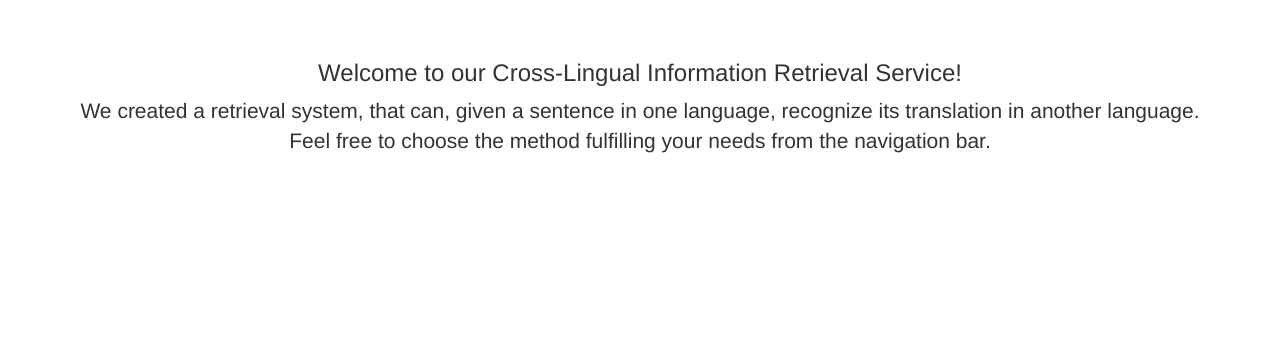
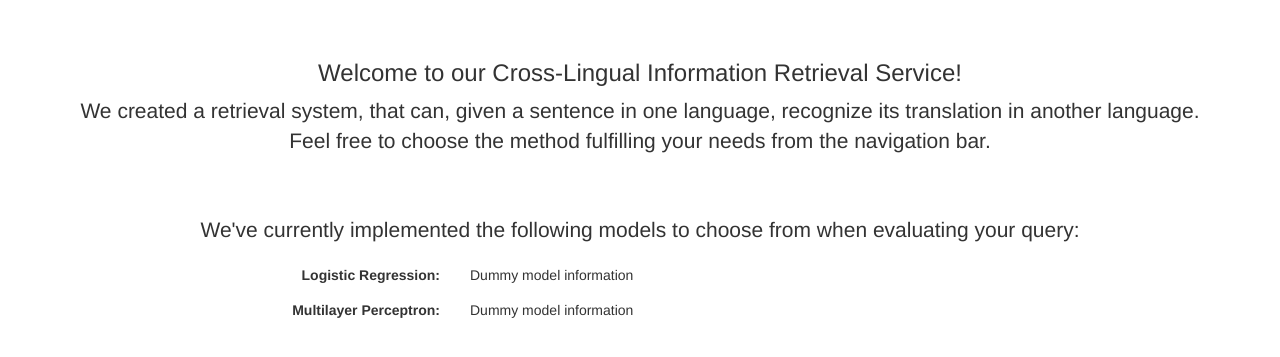
Before and after one commit to janschwedhelm/ir-crosslingual, a Flask app: page / in a window 1280 px wide. Shown: the part 52-409 px from the top of the page. Run offline with Flask 2, Linux system fonts and the light colour scheme; parts of the project's set-up code (start-up, migrations or seed data) failed here and were passed over; some libraries are stand-ins or nearby versions.

Commit message:
Include MLP baseline model

```diff
--- a/ir_crosslingual/main/app.py
+++ b/ir_crosslingual/main/app.py
@@ -61,9 +61,7 @@ def sup_predict():
             name = 'logReg_v0.2'
         elif request.form.get('rb_sup_model') == 'rb_mlp':
             print('Multilayer Perceptron chosen for evaluation')
-            name = 'mlp'
-            return render_template('result_l2r.html', prediction=-3.1, model=name.upper(),
-                                   src_sentence=src_sentence, src_language=src_language.capitalize())
+            name = 'mlp_base'
         elif request.form.get('rb_sup_model') == 'rb_lstm':
             print('LSTM chosen for evaluation')
             name = 'lstm'
@@ -133,9 +131,7 @@ def sup_rank():
             name = 'logReg_v0.2'
         elif request.form.get('rb_sup_model') == 'rb_mlp':
             print('Multilayer Perceptron chosen for evaluation')
-            name = 'mlp'
-            return render_template('result_l2r.html', prediction=-3.1, model=name.upper(),
-                                   src_sentence=src_sentence, src_language=src_language.capitalize())
+            name = 'mlp_base'
         elif request.form.get('rb_sup_model') == 'rb_lstm':
             print('LSTM chosen for evaluation')
             name = 'lstm'
@@ -164,9 +160,15 @@ def sup_rank():
     # top_sens = top_sens if k == 'all' else [top_sens[i] for i in range(k) if top_probs[i] >= 0.5]
     # top_probs = top_probs if k == 'all' else [top_probs[i] for i in range(k) if top_probs[i] >= 0.5]
 
-    return render_template('result_l2r.html', prediction=1, src_sentence=src_sentence,
-                           num_sentences=len(top_sens), top_sens=top_sens, top_probs=['%.2f' % (i * 100) for i in top_probs],
-                           src_language=src_language.capitalize(), trg_language=trg_language.capitalize())
+    if name == 'mlp_base':
+        return render_template('result_l2r.html', prediction=1, src_sentence=src_sentence, model=name,
+                               num_sentences=len(top_sens), top_sens=top_sens, top_probs=['%.4f' % (i) for i in top_probs],
+                               src_language=src_language.capitalize(), trg_language=trg_language.capitalize())
+    else:
+        return render_template('result_l2r.html', prediction=1, src_sentence=src_sentence, model=name,
+                               num_sentences=len(top_sens), top_sens=top_sens,
+                               top_probs=['%.2f' % (i * 100) for i in top_probs],
+                               src_language=src_language.capitalize(), trg_language=trg_language.capitalize())
 
 
 if __name__ == '__main__':
--- a/ir_crosslingual/main/templates/home.html
+++ b/ir_crosslingual/main/templates/home.html
@@ -4,7 +4,8 @@
     <nav class="navbar navbar-inverse">
         <div class="container-fluid">
             <div class="navbar-header">
-      <button type="button" class="navbar-toggle collapsed" data-toggle="collapse" data-target="#bs-example-navbar-collapse-1" aria-expanded="false">
+                <button type="button" class="navbar-toggle collapsed" data-toggle="collapse"
+                        data-target="#bs-example-navbar-collapse-1" aria-expanded="false">
                     <span class="sr-only">Toggle navigation</span>
                     <span class="icon-bar"></span>
                     <span class="icon-bar"></span>
@@ -16,14 +17,16 @@
             <div class="collapse navbar-collapse" id="bs-example-navbar-collapse-1">
                 <ul class="nav navbar-nav" id="nav">
                     <li class="dropdown">
-          <a href="#" class="dropdown-toggle" data-toggle="dropdown" role="button" aria-haspopup="true" aria-expanded="false">Supervised<span class="caret"></span></a>
+                        <a href="#" class="dropdown-toggle" data-toggle="dropdown" role="button" aria-haspopup="true"
+                           aria-expanded="false">Supervised<span class="caret"></span></a>
                         <ul class="dropdown-menu">
                             <li><a href="{{ url_for('sup_binary') }}">Binary Classifier</a></li>
                             <li><a href="{{ url_for('sup_l2r') }}">Sentence Ranking</a></li>
                         </ul>
                     </li>
                     <li class="dropdown">
-          <a href="#" class="dropdown-toggle" data-toggle="dropdown" role="button" aria-haspopup="true" aria-expanded="false">Unsupervised<span class="caret"></span></a>
+                        <a href="#" class="dropdown-toggle" data-toggle="dropdown" role="button" aria-haspopup="true"
+                           aria-expanded="false">Unsupervised<span class="caret"></span></a>
                         <ul class="dropdown-menu">
                             <li><a href="#">Semantic Similarity Measure</a></li>
                         </ul>
@@ -41,8 +44,31 @@
         <div style="text-align:center;" class="home-template">
             <h3>Welcome to our Cross-Lingual Information Retrieval Service!</h3>
             <p class="lead">We created a retrieval system, that can, given a sentence in one language, recognize
-its translation in another language.<br> Feel free to choose the method fulfilling your needs from the navigation bar.</p>
+                its translation in another language.<br> Feel free to choose the method fulfilling your needs from the
+                navigation bar.</p>
         </div>
+        <br/>
+        <br/>
+        <div style="text-align:center;">
+            <p class="lead">We've currently implemented the following models to choose from when evaluating your query:</p>
+        </div>
+        <div style="text-align:center;" class="form-row col-lg-12">
+            <div style="text-align:right;" class="form-group-row col-lg-4">
+                <b>Logistic Regression: </b>
+            </div>
+            <div style="text-align:left;" class="form-group col-lg-8">
+                Dummy model information
+            </div>
+        </div>
+        <div style="text-align:center;" class="form-row col-lg-12">
+            <div style="text-align:right;" class="form-group-row col-lg-4">
+                <b>Multilayer Perceptron: </b>
+            </div>
+            <div style="text-align:left;" class="form-group col-lg-8">
+                Dummy model information
+            </div>
+        </div>
+
 
     </div>
 {% endblock %}
--- a/ir_crosslingual/main/templates/result_binary.html
+++ b/ir_crosslingual/main/templates/result_binary.html
@@ -104,7 +104,7 @@
             {% if prediction == 1%}
             <div class="alert alert-success col-md-4 col-md-offset-4" role="alert">Correct translation!</div>
             {% elif prediction == 0%}
-            <div class="alert alert-danger col-md-4 col-md-offset-4" role="alert">Incorrect translation..</div>
+            <div class="alert alert-danger col-md-4 col-md-offset-4" role="alert">Incorrect translation.</div>
             {% elif prediction == -1.1%}
             <div class="alert alert-warning col-md-4 col-md-offset-4" role="alert"><b>Source sentence</b> is
                 required.<br>Please type in valid sentence.
--- a/ir_crosslingual/supervised_classification/sup_model.py
+++ b/ir_crosslingual/supervised_classification/sup_model.py
@@ -101,16 +101,19 @@ class SupModel:
             features = [feature for values in features_dict.values() for feature in values]
 
         pred_probas = model.predict_proba(data[features])[:, 1]
-
+        print('---- INFO: Probabilities predicted')
         data['trans_proba'] = pred_probas
 
         eval_rank = pd.DataFrame()
         eval_rank[['query', 'true_translation']] = data[data['translation'] == 1][
             ['src_sentence', 'trg_sentence']]
+        print('---- INFO: Dataframe with evaluation ranking created')
         eval_rank['ranking'] = eval_rank.apply(lambda row: list(
             data[data['src_sentence'] == row['query']].sort_values('trans_proba', ascending=False)[
                 'trg_sentence']), axis=1)
+        print('---- INFO: Probabilities sorted for each query')
         eval_rank['rank_true'] = eval_rank.apply(lambda row: row['ranking'].index(row['true_translation']) + 1, axis=1)
+        print('---- INFO: Index of ranking of true translation retrieved')
 
         return sum([1 / rank for rank in eval_rank['rank_true']]) / len(eval_rank)
 
```
Also changed, not shown: ir_crosslingual/main/templates/result_l2r.html (+38 -24 lines). Lines whose indentation alone changed are shown as unchanged.
